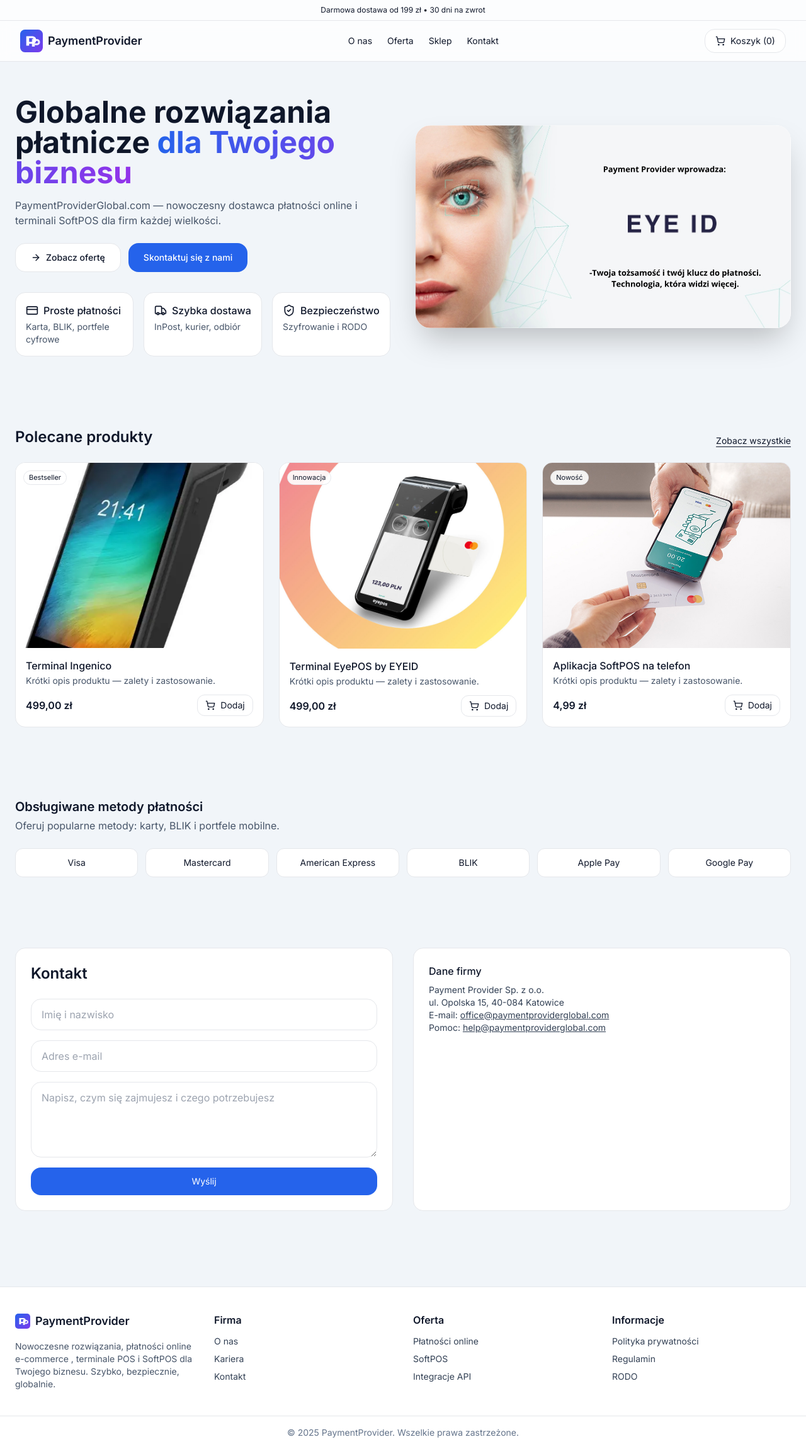
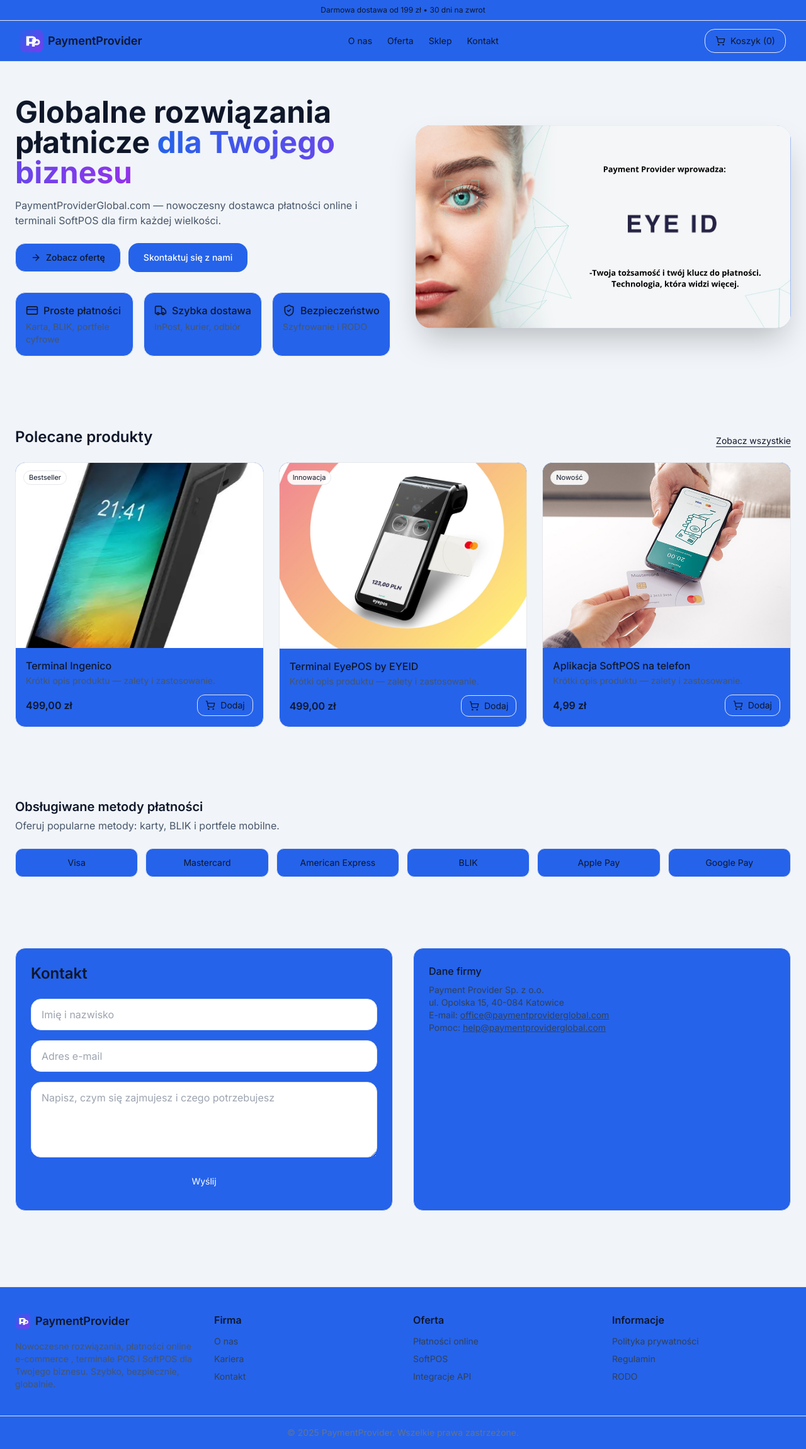
Before and after one commit to PaymentPROVIDER/PP-global, a Next.js app: page /PP-global/ in a window 1280 px wide. Shown: the whole page at 63% size. Built offline with nearby package versions, Linux system fonts and the light colour scheme.

Commit message:
Update PaymentProviderSite.jsx

```diff
--- a/components/PaymentProviderSite.jsx
+++ b/components/PaymentProviderSite.jsx
@@ -76,12 +76,12 @@ const products = [
   return (
     <div className="min-h-screen bg-slate-100 text-slate-900">
       {/* Pasek info */}
-      <div className="w-full text-center text-xs py-2 border-b bg-white/80">
+      <div className="w-full text-center text-xs py-2 border-b bg-blue-600">
         Darmowa dostawa od 199 zł • 30 dni na zwrot
       </div>
 
       {/* Header */}
-      <header className="sticky top-0 z-30 bg-white/80 backdrop-blur border-b">
+      <header className="sticky top-0 z-30 bg-blue-600 backdrop-blur border-b">
         <div className="mx-auto max-w-7xl px-4 sm:px-6 lg:px-8 h-16 flex items-center justify-between">
           <div className="flex items-center gap-2">
             <Image
@@ -110,7 +110,7 @@ const products = [
             </a>
           </nav>
 
-          <button className="inline-flex items-center gap-2 rounded-2xl border px-4 py-2 text-sm bg-white hover:shadow-md">
+          <button className="inline-flex items-center gap-2 rounded-2xl border px-4 py-2 text-sm bg-blue-600 hover:shadow-md">
             <ShoppingCart className="w-4 h-4" /> Koszyk (0)
           </button>
         </div>
@@ -141,7 +141,7 @@ const products = [
             <div className="mt-6 flex flex-col sm:flex-row gap-3">
               <a
                 href="#sklep"
-                className="inline-flex items-center justify-center rounded-2xl px-6 py-3 border bg-white text-sm font-medium hover:shadow-md"
+                className="inline-flex items-center justify-center rounded-2xl px-6 py-3 border bg-blue-600 text-sm font-medium hover:shadow-md"
               >
                 <ArrowRight className="w-4 h-4 mr-2" />
                 Zobacz ofertę
@@ -156,7 +156,7 @@ const products = [
 
             <div className="mt-8 grid grid-cols-1 sm:grid-cols-3 gap-4">
               {features.map((f, i) => (
-                <div key={i} className="rounded-2xl border p-4 bg-white">
+                <div key={i} className="rounded-2xl border p-4 bg-blue-600">
                   <div className="flex items-center gap-2 font-medium">
                     {f.icon}
                     {f.title}
@@ -179,7 +179,7 @@ const products = [
               alt="Hero"
               width={1600}
               height={1000}
-              className="w-full rounded-3xl shadow-2xl object-cover bg-white"
+              className="w-full rounded-3xl shadow-2xl object-cover bg-blue-600"
               priority
             />
           </motion.div>
@@ -200,7 +200,7 @@ const products = [
             {products.map((p) => (
               <div
                 key={p.id}
-                className="group rounded-2xl border bg-white overflow-hidden hover:shadow-lg transition-all"
+                className="group rounded-2xl border bg-blue-600 overflow-hidden hover:shadow-lg transition-all"
               >
                 <div className="relative aspect-[4/3] overflow-hidden">
                   <Image
@@ -244,7 +244,7 @@ const products = [
             {payments.map((name, i) => (
               <div
                 key={i}
-                className="rounded-xl border bg-white py-3 text-center text-sm"
+                className="rounded-xl border bg-blue-600 py-3 text-center text-sm"
               >
                 {name}
               </div>
@@ -256,7 +256,7 @@ const products = [
       {/* KONTAKT */}
       <section className="py-14" id="kontakt">
         <div className="mx-auto max-w-7xl px-6 grid lg:grid-cols-2 gap-8">
-          <div className="rounded-2xl border p-6 bg-white">
+          <div className="rounded-2xl border p-6 bg-blue-600">
             <h3 className="text-2xl font-semibold">Kontakt</h3>
             <form
               className="mt-6 grid grid-cols-1 gap-4"
@@ -280,7 +280,7 @@ const products = [
             </form>
           </div>
 
-          <div className="rounded-2xl border p-6 bg-white">
+          <div className="rounded-2xl border p-6 bg-blue-600">
             <div className="font-medium">Dane firmy</div>
             <div className="mt-2 text-sm text-slate-700">
               Payment Provider Sp. z o.o.
@@ -305,7 +305,7 @@ const products = [
       </section>
 
       {/* STOPKA */}
-      <footer className="bg-white border-t mt-16">
+      <footer className="bg-blue-600 border-t mt-16">
         <div className="max-w-7xl mx-auto px-6 py-10 grid grid-cols-1 md:grid-cols-4 gap-8 text-slate-700">
           {/* Logo i opis */}
           <div>
@@ -396,7 +396,7 @@ const products = [
           </div>
         </div>
 
-        <div className="border-t py-4 text-center text-sm text-slate-500 bg-white">
+        <div className="border-t py-4 text-center text-sm text-slate-500 bg-blue-600">
           © {new Date().getFullYear()} PaymentProvider. Wszelkie prawa zastrzeżone.
         </div>
       </footer>
```
